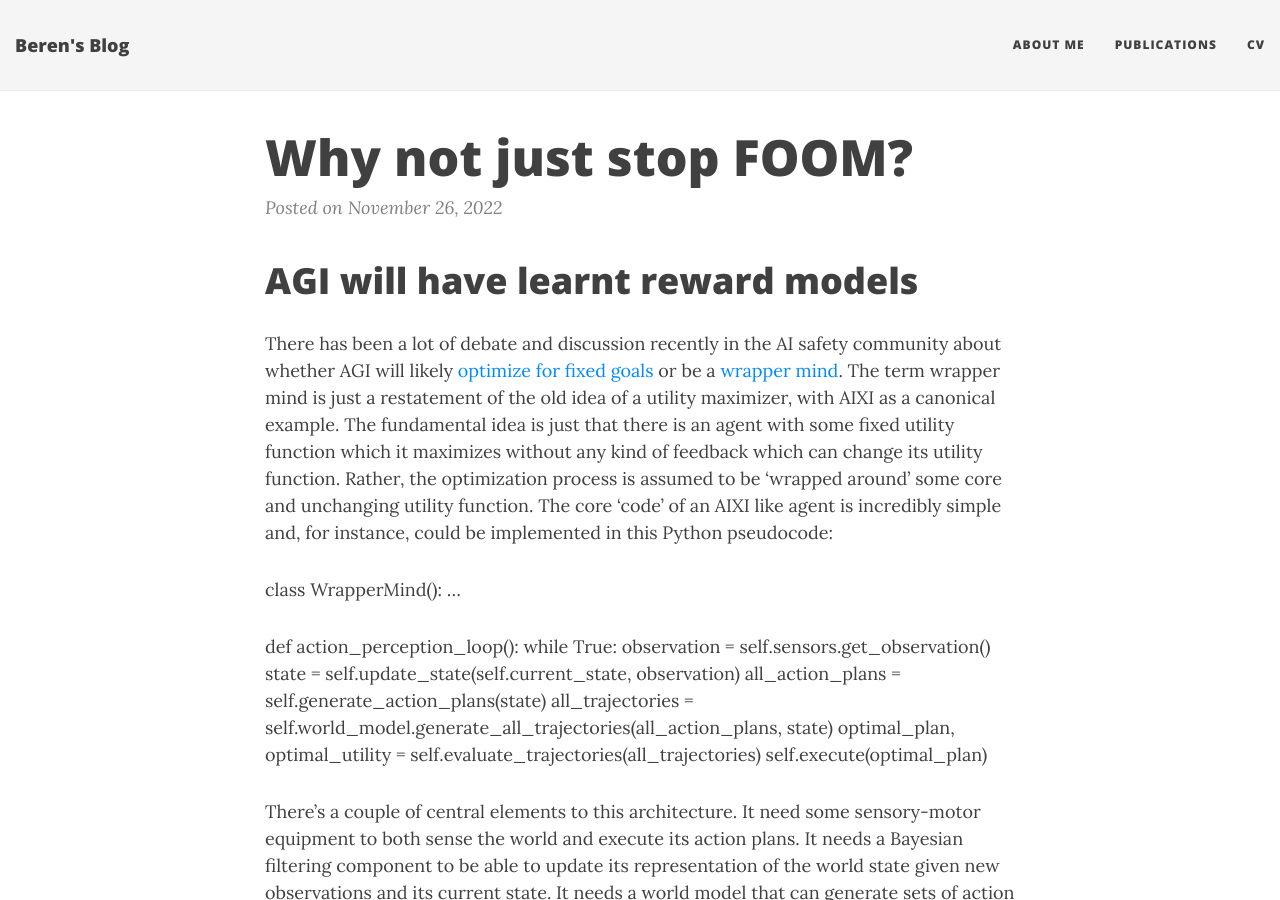
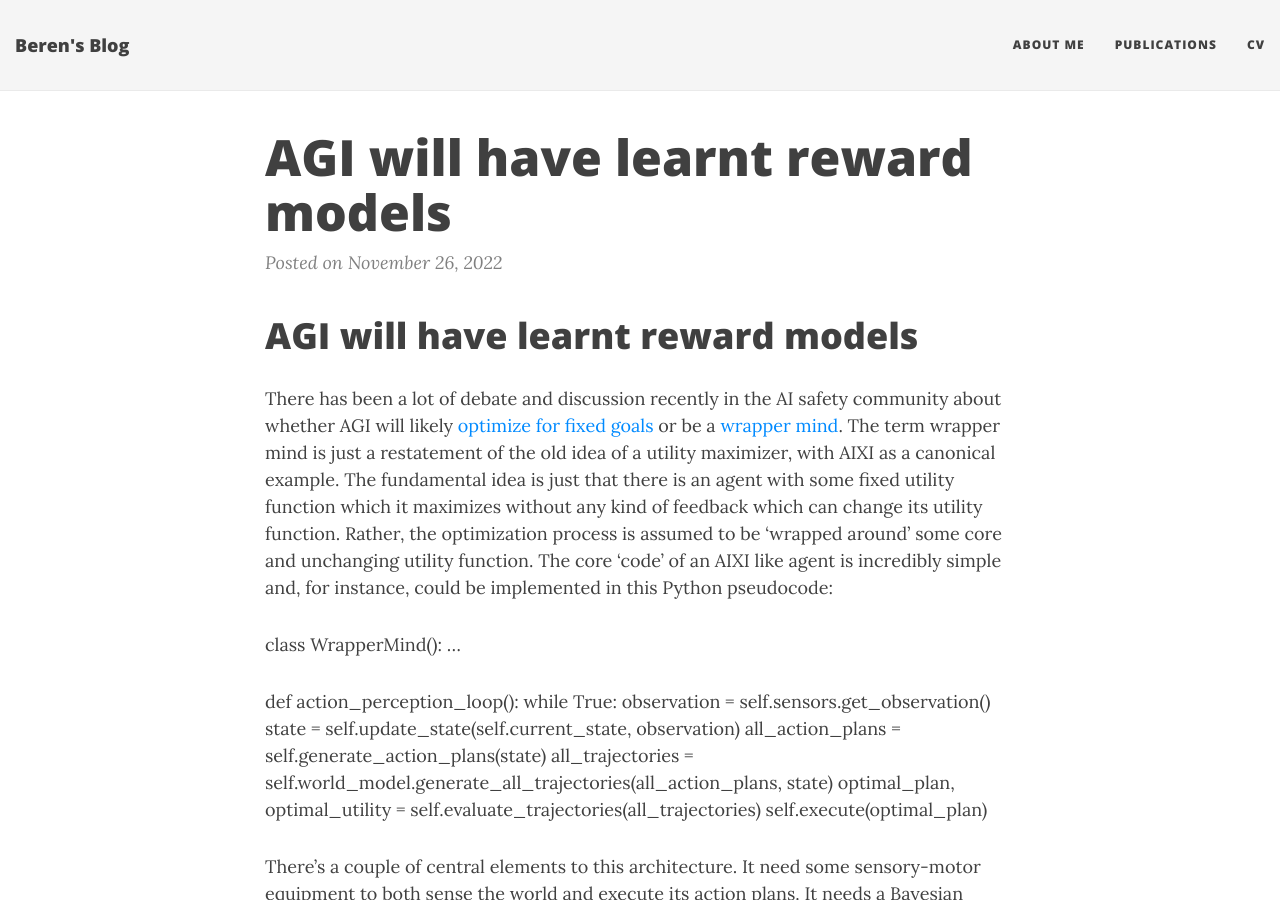
Before and after one commit to BerenMillidge/BerenMillidge.github.io, a Jekyll site: the page built from _posts/2022-11-26-AGI-will-have-learnt-reward-models.md, in a window 1280 px wide and 900 px high. Built offline with Jekyll 4.4.1, drawn with Linux system fonts in a browser that asks for light colours; nearby versions of some CDN libraries.

Commit message:
update title

```diff
--- a/_posts/2022-11-26-AGI-will-have-learnt-reward-models.md
+++ b/_posts/2022-11-26-AGI-will-have-learnt-reward-models.md
@@ -1,5 +1,5 @@
 ---
-title: Why not just stop FOOM?
+title: AGI will have learnt reward models
 layout: post
 ---
 
```
